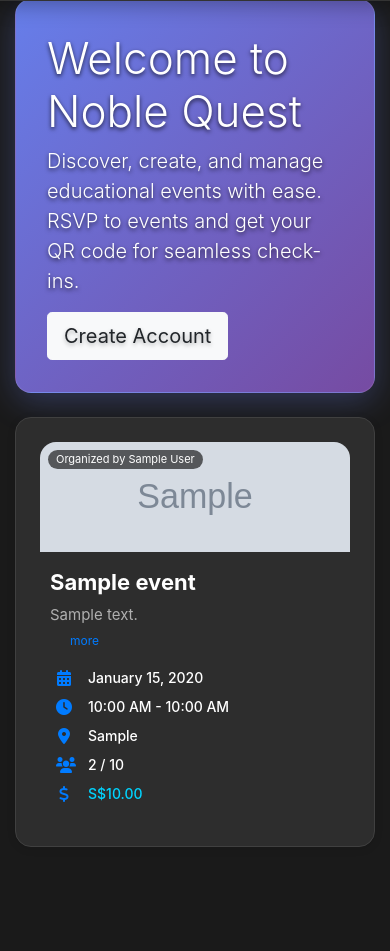
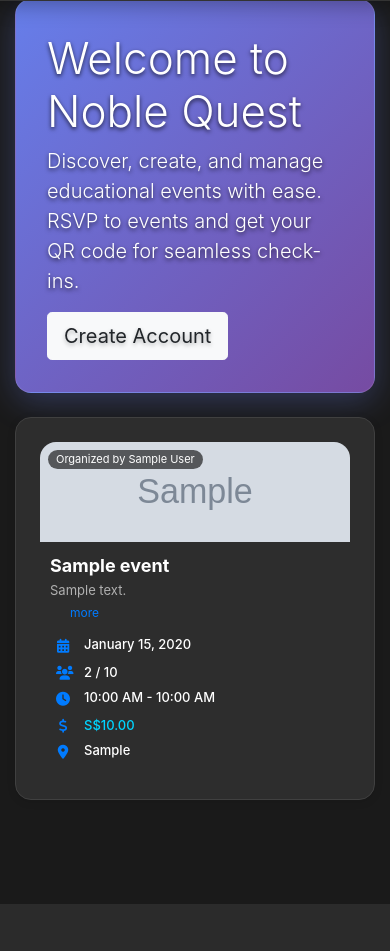
Before and after one commit to gaxiangchong/app.course.rsvp, a Flask app: page / in a window 390 px wide. Shown: the part 71-1022 px from the top of the page. After the commit the page ends 975 px from the top, so only its background shows below. Run offline with Flask 3, Linux system fonts and the light colour scheme; tables that the repository leaves empty hold one stand-in row (values such as "Sample post"); grey boxes marked "Sample" are stand-in pictures; some libraries are stand-ins or nearby versions.

Commit message:
Update of Mobile View
Improve UI mobile view on main event ticket

```diff
--- a/eventapp/templates/base.html
+++ b/eventapp/templates/base.html
@@ -1139,7 +1139,7 @@
       /* Event Image */
       .event-image {
         position: relative;
-        height: 110px;
+        height: 100px;
         overflow: hidden;
         border-radius: 16px 16px 0 0;
       }
@@ -1324,14 +1324,14 @@
 
       /* Event Header */
       .event-header {
-        padding: 20px 34px 0;
-        margin-bottom: 16px;
+        padding: 16px 34px 0;
+        margin-bottom: 12px;
       }
 
       .event-title {
-        font-size: 22px;
+        font-size: 20px;
         font-weight: 700;
-        margin-bottom: 8px;
+        margin-bottom: 6px;
         margin-left: -5px;
         color: var(--dark-text);
         line-height: 1.3;
@@ -1340,8 +1340,8 @@
 
       .event-description {
         color: var(--dark-text-secondary);
-        font-size: 15px;
-        line-height: 1.5;
+        font-size: 14px;
+        line-height: 1.4;
         margin: 0;
         margin-left: -5px;
         text-align: left;
@@ -1350,39 +1350,39 @@
       /* Event Details */
       .event-details {
         flex: 1;
-        margin-bottom: 16px;
+        margin-bottom: 12px;
         padding: 0 34px;
       }
 
       .detail-row {
         display: flex;
         gap: 16px;
-        margin-bottom: 14px;
+        margin-bottom: 10px;
       }
 
       .detail-item {
         flex: 1;
         display: flex;
         align-items: flex-start;
-        gap: 10px;
+        gap: 8px;
       }
 
       .detail-item i {
         color: var(--primary-color);
-        font-size: 16px;
+        font-size: 14px;
         margin-top: 2px;
-        width: 16px;
+        width: 14px;
         text-align: center;
       }
 
       .detail-content {
         display: flex;
         flex-direction: column;
-        gap: 2px;
+        gap: 1px;
       }
 
       .detail-label {
-        font-size: 12px;
+        font-size: 11px;
         color: var(--dark-text-secondary);
         text-transform: uppercase;
         letter-spacing: 0.5px;
@@ -1390,7 +1390,7 @@
       }
 
       .detail-value {
-        font-size: 14px;
+        font-size: 13px;
         color: var(--dark-text);
         font-weight: 500;
       }
@@ -1400,7 +1400,7 @@
         display: flex;
         justify-content: space-between;
         align-items: center;
-        padding: 16px 34px 20px;
+        padding: 12px 34px 16px;
         border-top: 1px solid var(--dark-border);
         margin-top: auto;
       }
@@ -1499,19 +1499,23 @@
         }
 
         .event-header {
-          padding: 16px 30px 0;
+          padding: 12px 30px 0;
         }
 
         /* Mobile-specific: move title and description 10px more to the left */
         .event-title {
           margin-left: -20px;
+          font-size: 18px;
+          margin-bottom: 4px;
         }
         .event-description {
           margin-left: -20px;
+          font-size: 13px;
         }
 
         .event-details {
           padding: 0 30px;
+          margin-bottom: 8px;
         }
 
         .event-footer {
@@ -1520,7 +1524,8 @@
 
         .detail-row {
           flex-direction: column;
-          gap: 12px;
+          gap: 8px;
+          margin-bottom: 6px;
         }
 
         .event-footer {
@@ -1625,9 +1630,9 @@
         .event-details .detail-label { display: none; }
         .event-details .detail-content { display: inline-flex; align-items: center; }
         .event-details .detail-value { margin: 0; white-space: nowrap; }
-        /* Tighten bottom spacing: leave 10px below last row */
-        .event-details { padding: 0 16px 10px; margin-bottom: 0; }
-        .detail-row { margin-bottom: 8px; }
+        /* Tighten bottom spacing: leave 8px below last row */
+        .event-details { padding: 0 16px 8px; margin-bottom: 0; }
+        .detail-row { margin-bottom: 6px; }
       }
       .mobile-menu { background: #222; padding: 10px 15px; border-top: 1px solid rgba(255,255,255,0.1); }
       .mobile-menu a { display: block; color: #fff; padding: 10px 0; border-bottom: 1px solid rgba(255,255,255,0.1); }
```
Also changed, not shown: eventapp/templates/index.html (+17 -17 lines).
